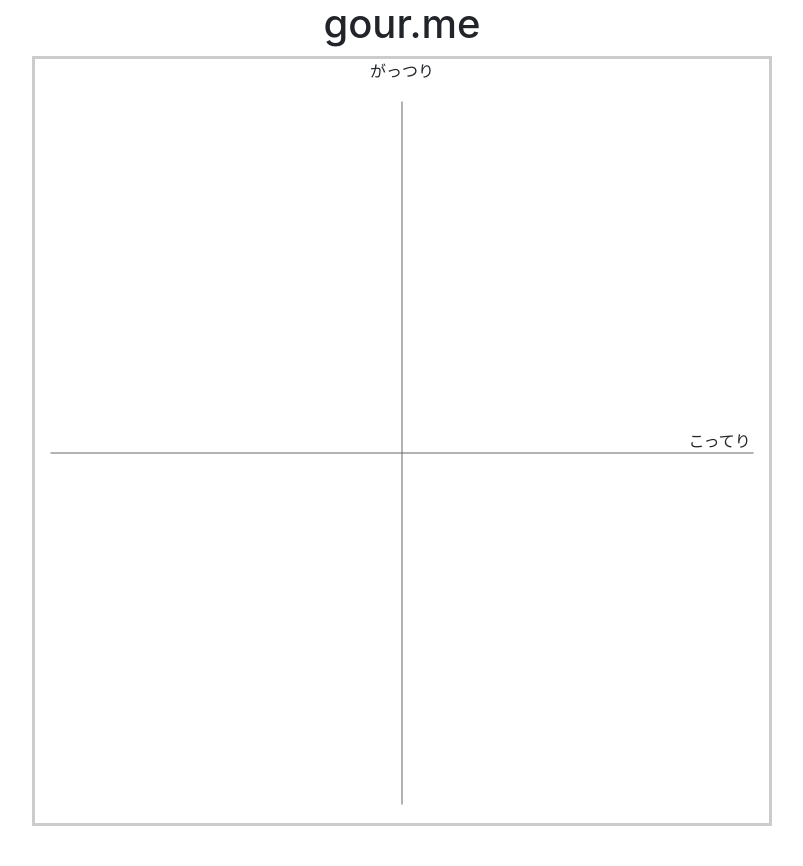
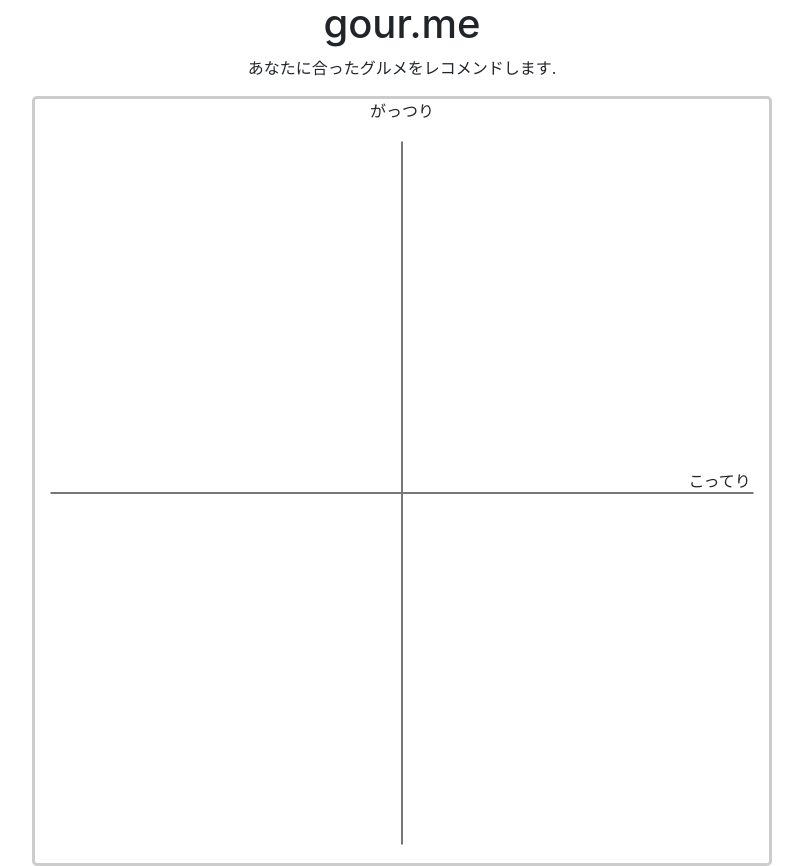
Before and after one commit to uyupun-archive/gour-me, a Nuxt app: page / in a window 1280 px wide. Shown: the whole page, without its empty margins (238-1041 px from the left). Before the commit the page ends 826 px from the top, so only its background shows below. Built offline with nearby package versions, Linux system fonts and the light colour scheme.

Commit message:
Refine code

```diff
--- a/nuxtjs/components/KuimonCard.vue
+++ b/nuxtjs/components/ResultModal.vue
@@ -4,16 +4,17 @@
       <div class="modal-dialog modal-dialog-centered modal-lg">
         <div class="modal-content">
           <div class="modal-header">
-            <h4 class="modal-title">結果</h4>
-            <button type="button" @click="closeModal" class="close"><span>&times;</span></button>
+            <p class="modal-title">今のあなたの気分に合った料理は ...</p>
           </div>
           <div class="modal-body">
             <div v-for="food in foods">
-              <h2>名前:<span>{{food.name}}</span></h2>
-              <h2>都道府県:<span>{{food.prefecture}}</span></h2>
-              <h2>特徴:<span>{{food.description}}</span></h2>
-              <h2>こってり度:<span>{{food.kotteri_level}}</span></h2>
-              <h2>がっつり度:<span>{{food.gatturi_level}}</span></h2>
+              <h2 class="text-center h2">{{food.name}}です！</h2>
+              <h5 class="text-center h5 mb-5">
+                <span>こってり度: {{food.kotteri_level}}ｺｯﾃﾘ</span> /
+                <span>がっつり度: {{food.gatturi_level}}ｶﾞｯﾂﾘ</span>
+              </h5>
+              <p class="text-center">都道府県: {{food.prefecture}}</p>
+              <p class="text-center">解説: {{food.description}}</p>
             </div>
           </div>
           <div class="modal-footer">
@@ -38,6 +39,7 @@
     }
   },
   methods: {
+    // モーダルを閉じる
     closeModal() {
       this.$parent.display = false
     }
--- a/nuxtjs/pages/index.vue
+++ b/nuxtjs/pages/index.vue
@@ -2,23 +2,24 @@
   <div>
     <div class="container">
       <h1 class="text-center">gour.me</h1>
+      <p class="text-center">あなたに合ったグルメをレコメンドします.</p>
       <div class="graph-area">
         <div class="graph-label-top">がっつり</div>
         <div class="graph" @click="coordinate" />
         <div class="graph-label-right">こってり</div>
       </div>
-      <kuimon-card v-if="modalOpen" :foods="food"/>
+      <result-modal v-if="openModal" :foods="food"/>
     </div>
   </div>
 </template>
 
 <script>
 import axios from 'axios';
-import KuimonCard from '~/components/KuimonCard'
+import ResultModal from '~/components/ResultModal'
 
 export default {
   components: {
-    KuimonCard
+    ResultModal
   },
   data() {
     return {
@@ -36,10 +37,9 @@
     }
   },
   computed: {
-    modalOpen() {
-      if (this.display) {
-        return this.display
-      }
+    // モーダルを開く
+    openModal() {
+      if (this.display) return this.display
     }
   },
   methods: {
@@ -79,8 +79,8 @@
       left: 50%;
       transform: translate(-50%, -50%);
       width: 95%;
-      height: 1px;
-      background: #666;
+      height: 2px;
+      background: #777;
     }
     &:after {
       position: absolute;
@@ -88,13 +88,14 @@
       top: 50%;
       left: 50%;
       transform: translate(-50%, -50%);
-      width: 1px;
+      width: 2px;
       height: 95%;
-      background: #666;
+      background: #777;
     }
     &-area {
       position: relative;
       border: #ccc solid 3px;
+      border-radius: 5px;
     }
     &-label {
       &-top {
```
